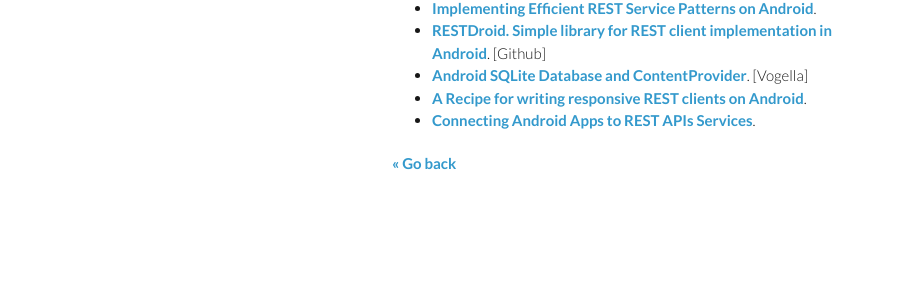
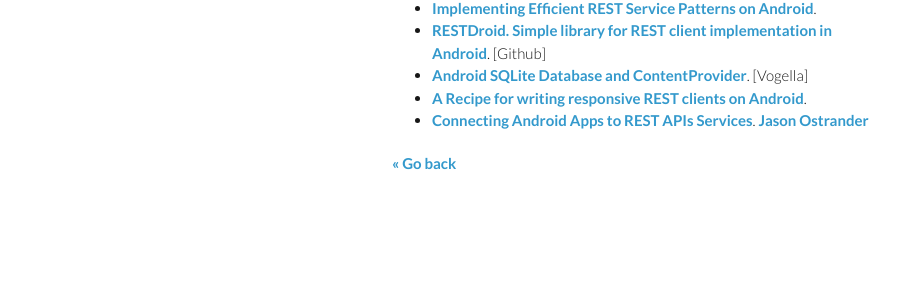
Before and after one commit to josejuansanchez/josejuansanchez.github.io, a Jekyll site: the page built from androidlab/rest.md, in a window 1280 px wide. Shown: the part 483-787 px from the top of the page, without its empty margins (178-1098 px from the left). Built offline with Jekyll 4.4.1, drawn with Linux system fonts in a browser that asks for light colours.

Commit message:
Update rest.md

```diff
--- a/androidlab/rest.md
+++ b/androidlab/rest.md
@@ -20,6 +20,6 @@
   * [RESTDroid. Simple library for REST client implementation in Android](https://github.com/PCreations/RESTDroid). [Github]
   * [Android SQLite Database and ContentProvider](http://www.vogella.com/articles/AndroidSQLite/article.html). [Vogella]
   * [A Recipe for writing responsive REST clients on Android](http://birbit.com/a-recipe-for-writing-responsive-rest-clients-on-android/).
-  * [Connecting Android Apps to REST APIs Services](http://xda-devcon.com/wp-content/uploads/2013/08/REST.pdf).
+  * [Connecting Android Apps to REST APIs Services](http://xda-devcon.com/wp-content/uploads/2013/08/REST.pdf). [Jason Ostrander](http://www.twitter.com/jasonostrander)
 
 [&laquo; Go back](./)
```
